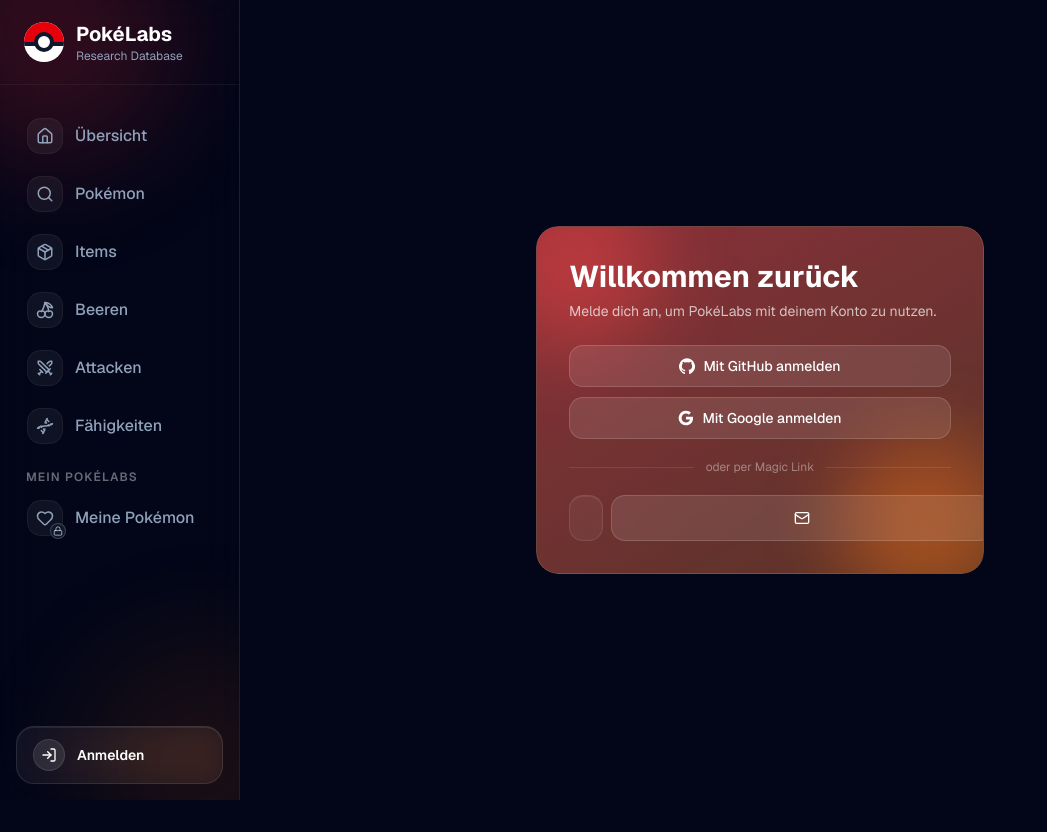
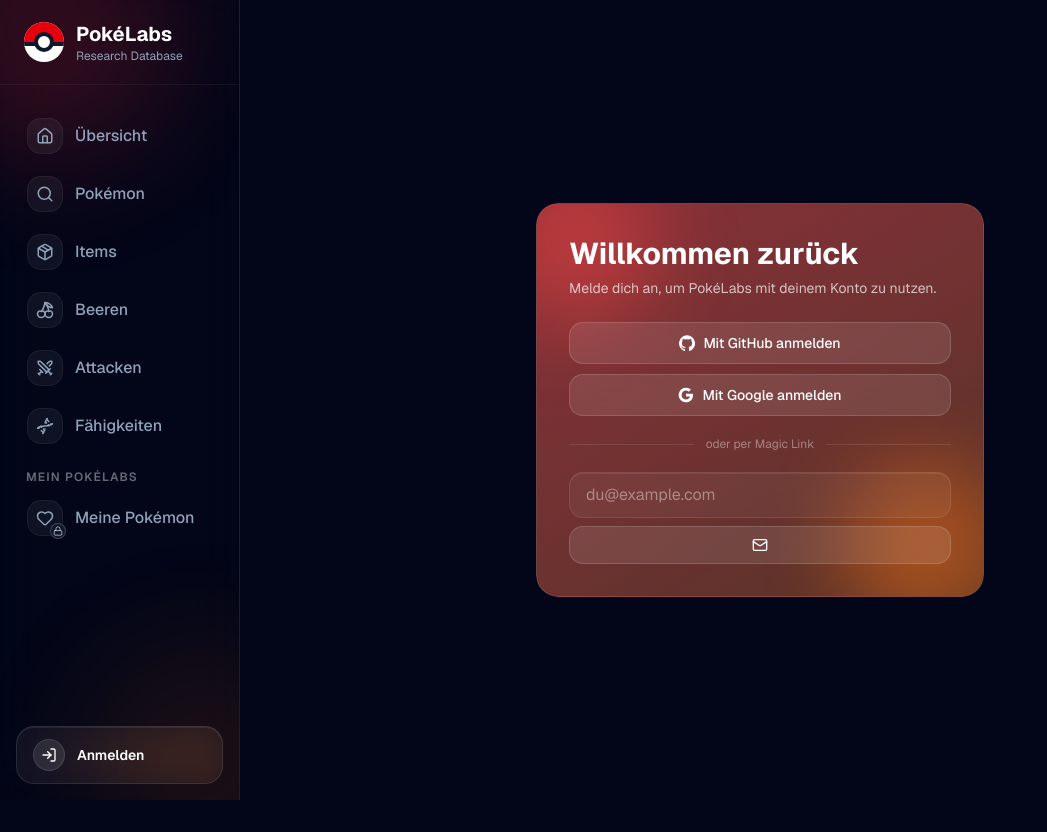
Before and after one commit to andrelebioda/pokedex, a Next.js app: page /login in a window 1280 px wide. Shown: the whole page, without its empty margins (0-1047 px from the left). Built offline with nearby package versions, Linux system fonts and the light colour scheme; no server answers.

Commit message:
fix position

```diff
--- a/components/auth/LoginForm.tsx
+++ b/components/auth/LoginForm.tsx
@@ -149,7 +149,7 @@
           Ein Anmelde-Link wurde an <span className="font-semibold text-white">{email}</span> gesendet. Bitte prüfe dein Postfach.
         </div>
       ) : (
-        <form onSubmit={handleMagicLinkSubmit} className="flex gap-2">
+        <form onSubmit={handleMagicLinkSubmit} className="flex flex-col gap-2">
           <input
             type="email"
             required
```
